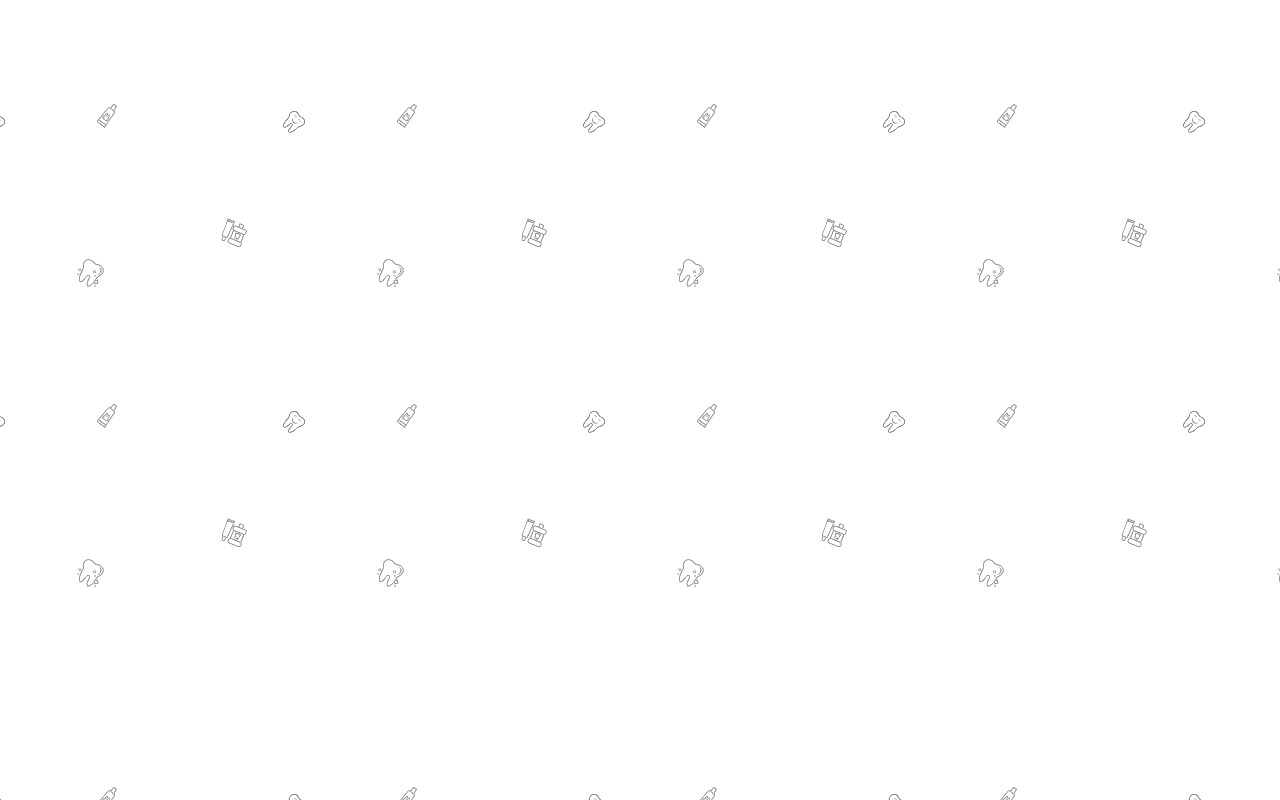
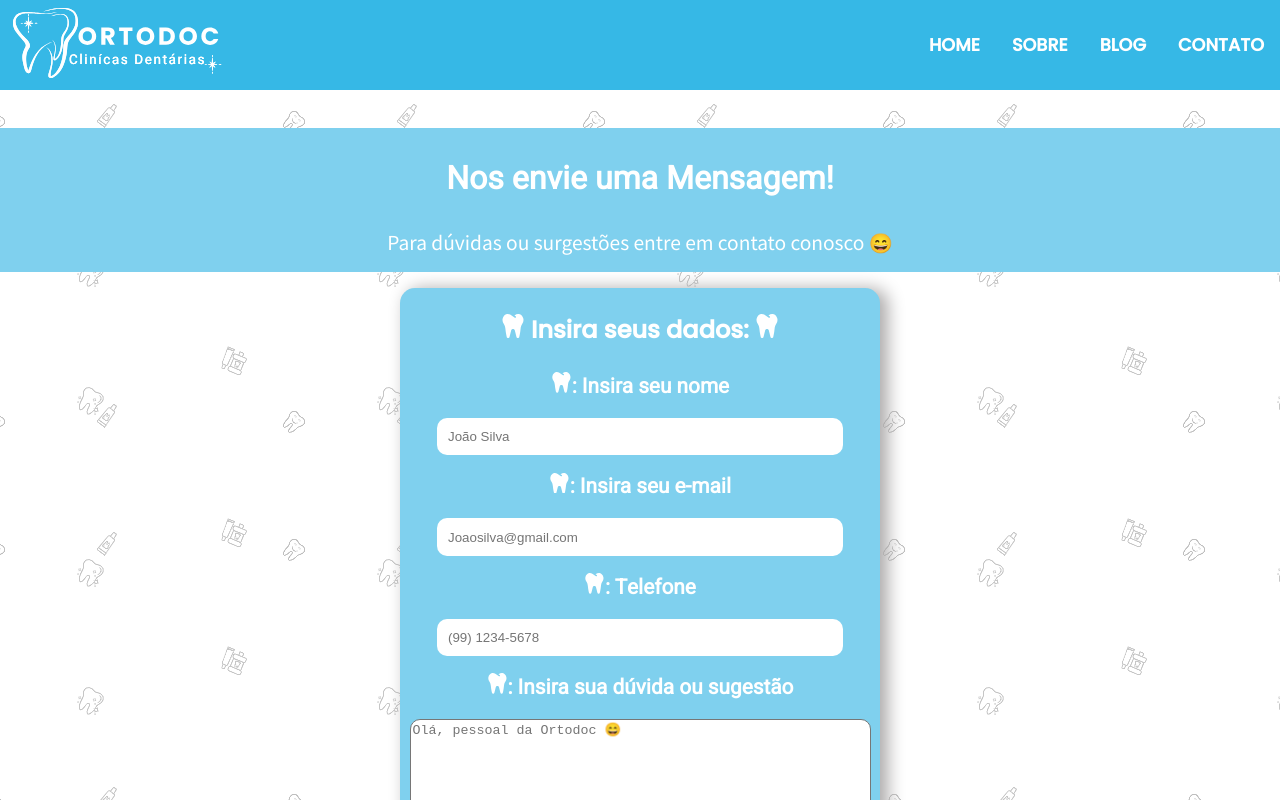
Before and after one commit to Soaressluiss/Ortodoc-clinica, a React (Create React App) app: page /contato in a window 1280 px wide. Before the commit this address had no page. Shown: the top 800 px of the page. Built offline with nearby package versions, Linux system fonts and the light colour scheme.

Commit message:
finish rota contato

```diff
--- a/src/Components/Footer/Footer.jsx
+++ b/src/Components/Footer/Footer.jsx
@@ -121,7 +121,7 @@ const ServicoContainer = styled.div`
         padding: .3rem 0;
         text-decoration: none;
         @media screen and (max-width: 768px){
-            font-size: .9rem;
+            font-size: 1.1rem;
         }
     }
     a:hover {
--- a/src/Components/Header/ItensMenu.jsx
+++ b/src/Components/Header/ItensMenu.jsx
@@ -39,7 +39,6 @@ const ItensMenu = () => {
             <Link className='itemMenu' to={'/'}>Home</Link>
             <Link className='itemMenu' to={'/sobre'}>Sobre</Link>
             <Link className='itemMenu' to={'/blog'}>Blog</Link>
-            <Link className='itemMenu' to={'/galeria'}>Galeria</Link>
             <Link className='itemMenu' to={'/contato'}>Contato</Link>
         </List>
     )
--- a/src/Components/Header/Menu/IsOpenMenu.jsx
+++ b/src/Components/Header/Menu/IsOpenMenu.jsx
@@ -1,11 +1,11 @@
 import React from 'react';
 import { FaTimes } from 'react-icons/fa';
 import styled from 'styled-components';
-import { colorPrimary } from '../../../variaveis';
+import { colorSecundary } from '../../../variaveis';
 import ItensMenuResponsive from './ItemMenuResponsive';
 
 const Container = styled.div`
-    background-color:${colorPrimary};
+    background-color:${colorSecundary};
     position:fixed;
     right: 0;
     top: 0;
--- a/src/Components/Header/Menu/ItemMenuResponsive.jsx
+++ b/src/Components/Header/Menu/ItemMenuResponsive.jsx
@@ -13,7 +13,6 @@ display: flex;
 text-decoration:  none;
 font-size: 1.1rem;
 padding: 1rem;
-color: #4a9ae9;
 color: white;
 font-weight: bold;
 text-transform: uppercase;
@@ -36,7 +35,6 @@ const ItensMenuResponsive = () => {
             <Link className='itemMenu' to={'/'}>Home</Link>
             <Link className='itemMenu' to={'/sobre'}>Sobre</Link>
             <Link className='itemMenu' to={'/blog'}>Blog</Link>
-            <Link className='itemMenu' to={'/galeria'}>Galeria</Link>
             <Link className='itemMenu' to={'/contato'}>Contato</Link>
         </List>
     )
--- a/src/Components/Main/Sections/Section01.jsx
+++ b/src/Components/Main/Sections/Section01.jsx
@@ -18,6 +18,7 @@ const Section = styled.section`
 @media screen and (max-width: 768px){
         gap: 2rem;
         flex-direction: column-reverse;
+        margin-top: 7rem;
     div{
         text-align:center;
     }
--- a/src/Pages/Blog.jsx
+++ b/src/Pages/Blog.jsx
@@ -48,7 +48,7 @@ const Noticias = styled.section`
     font-weight: 900;
     font-size: 1.4rem;
     width: 100%;
-    background-color: #5dfcfc;
+
     padding: .6rem 0;
     border-radius: 10px;
     text-transform: uppercase;
--- /dev/null
+++ b/src/Pages/Contatos.jsx
@@ -0,0 +1,125 @@
+import React from 'react'
+import styled from 'styled-components';
+import Header from '../Components/Header/Header';
+import Footer from '../Components/Footer/Footer';
+import { FaTooth } from "react-icons/fa"
+
+
+const Section = styled.section`
+    margin-top: 8rem;
+    width: 100vw;
+    background-color: #7fd0ee;
+    display: flex;
+    flex-direction: column;
+    align-items: center;
+    >h2{
+        color: white;
+        font-size: 2rem;
+        font-family: 'Heebo', sans-serif;
+    }
+    > p{
+        color: white;
+        font-size: 1.2rem;
+        font-family: 'Noto Sans JP', sans-serif;
+        margin: 0;
+        padding-bottom: 1rem;
+    }
+    @media screen and (max-width: 428px){
+        text-align: center;
+        margin-top: 6rem;
+        h2{
+            font-size: 1.4rem;
+        }
+        p{
+            font-size: 1rem;
+        }
+    }
+
+`
+const SectionContato = styled.section`
+    display: flex;
+    flex-direction: column;
+    align-items: center;
+    width: 30rem;
+    margin: 1rem auto;
+    border-radius: 15px;
+    background-color: #7fd0ee;
+    -webkit-box-shadow: 7px 1.5px 17.5px 1px #adabab;
+    -moz-box-shadow: 7px 1.5px 17.5px 1px #adabab;
+    box-shadow: 7px 1.5px 17.5px 1px #adabab;
+    @media screen and (max-width: 428px){
+        width: 16.5rem;
+    }
+
+    h3{
+        font-size: 1.5rem;
+        font-family: 'Poppins', sans-serif;
+        font-weight: bold;
+        color: white;
+        @media screen and (max-width: 428px){
+            font-size: 1.3rem;
+        }
+    }
+    form{
+        display: flex;
+        flex-direction: column;
+        align-items: center;
+        gap: 1rem;
+        width: 24rem;
+        @media screen and (max-width: 428px){
+            width: 13.4rem;
+        }
+    }
+    label{
+        color: white;
+        font-family: 'Heebo', sans-serif;
+        font-size: 1.3rem;
+        font-weight: bold;
+        @media screen and (max-width: 428px){
+            font-size: 1.1rem;
+            text-align: center;
+        }
+    }
+    input{
+        width: inherit;
+        padding: .7rem;
+        border-radius: 10px;
+        border: none;
+    }
+    textarea{
+        border-radius: 10px;
+        margin-bottom: 1rem;
+        @media screen and (max-width: 428px){
+            width: 14rem;
+        }
+    }
+`
+
+const Contatos = () => {
+    return (
+        <>
+            <Header />
+            <Section>
+                <h2>Nos envie uma Mensagem!</h2>
+                <p>Para dúvidas ou surgestões entre em contato conosco 😄</p>
+            </Section>
+                <SectionContato>
+                    <h3> <FaTooth /> Insira seus dados: <FaTooth /></h3>
+                    <form action="Post" method="post">
+                        <label htmlFor="name"> <FaTooth />: Insira seu nome</label>
+                        <input type="text" name="name" id="name" placeholder='João Silva' required />
+                        <label htmlFor="email"><FaTooth />: Insira seu e-mail</label>
+                        <input type="email" name="email" id="email" placeholder='Joaosilva@gmail.com' />
+                        <label htmlFor="phone"><FaTooth />: Telefone</label>
+                        <input type="number" name="phone" id="phone" placeholder='(99) 1234-5678' required />
+                        <label htmlFor="msg"><FaTooth />: Insira sua dúvida ou sugestão</label>
+                        <textarea name="msg" id="" cols="55" rows="10" placeholder='Olá, pessoal da Ortodoc 😄'></textarea>
+                    </form>
+
+                </SectionContato>
+            <Footer />
+        </>
+    )
+}
+
+export default Contatos;
--- a/src/Routes.js
+++ b/src/Routes.js
@@ -1,6 +1,7 @@
 import React from 'react';
 import { BrowserRouter, Routes, Route } from 'react-router-dom';
 import Blog from './Pages/Blog';
+import Contatos from './Pages/Contatos';
 import Home from './Pages/Home';
 import Sobre from './Pages/Sobre';
 
@@ -11,6 +12,7 @@ const Rotas = () => {
                     <Route exact path='/' element={<Home />} />
                     <Route path='/sobre' element={<Sobre />}/>
                     <Route path='/blog' element={<Blog />}/>
+                    <Route path='/contato' element={<Contatos />}/>
 
                 </Routes>
             </BrowserRouter>
```
Also changed, not shown: src/index.css (line endings or trailing spaces).
